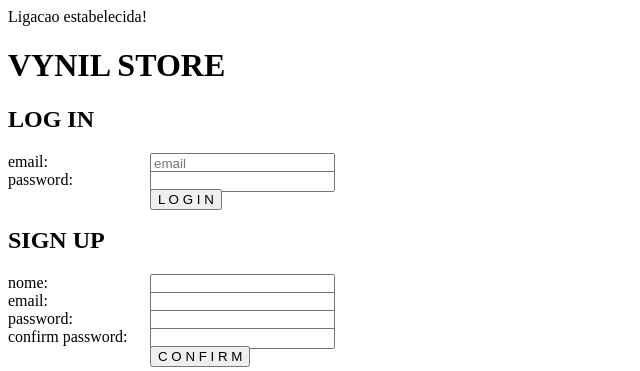
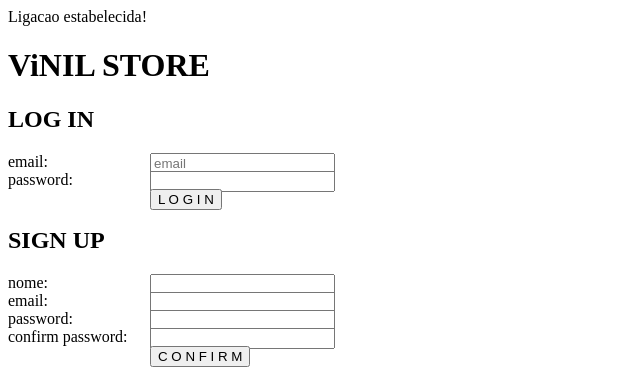
Before and after one commit to hugovalepereira/LOJA, a PHP site: page / in a window 1280 px wide. Shown: the top 371 px of the page, without its empty margins (0-640 px from the left). Run offline with PHP 8.4, Linux system fonts and the light colour scheme; data that the repository does not hold is empty.

Commit message:
troca de nome

```diff
--- a/index.php
+++ b/index.php
@@ -86,7 +86,7 @@ foreach($resultados as $linha){
 
 
   ?>
-  <h1>VYNIL STORE <?php echo $nome;?></h1>
+  <h1>ViNIL STORE <?php echo $nome;?></h1>
 
   <h2>LOG IN</h2>
   <form method="post">
```
